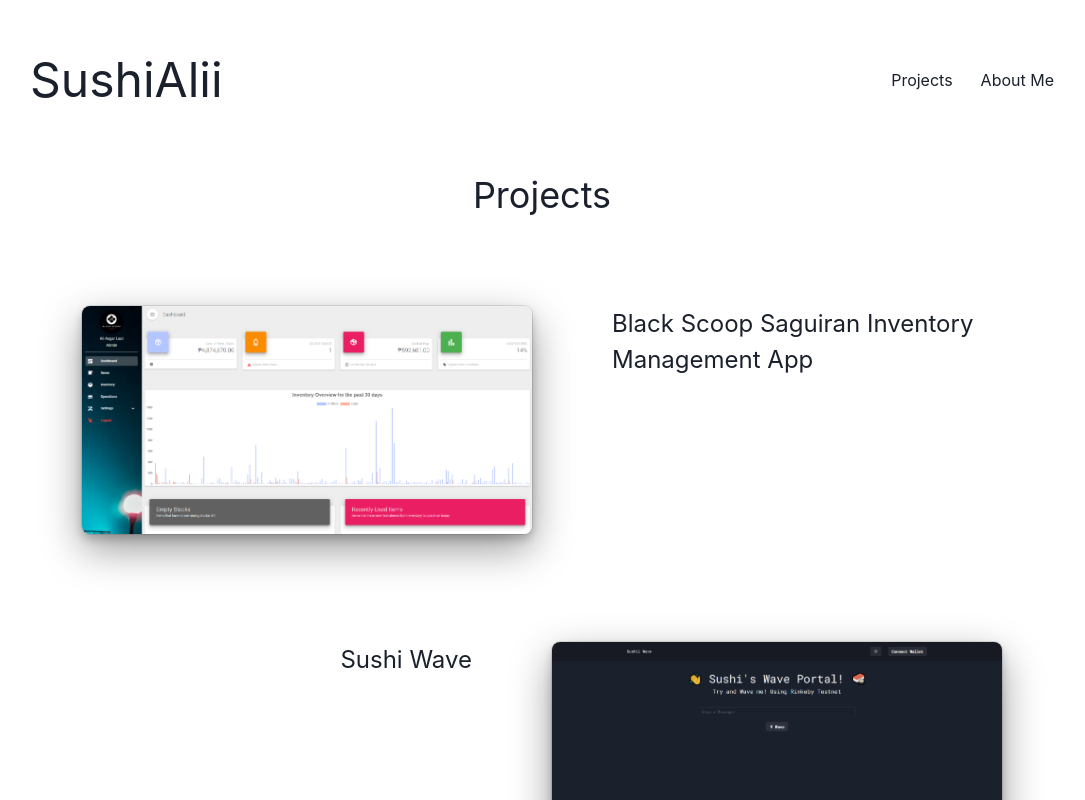
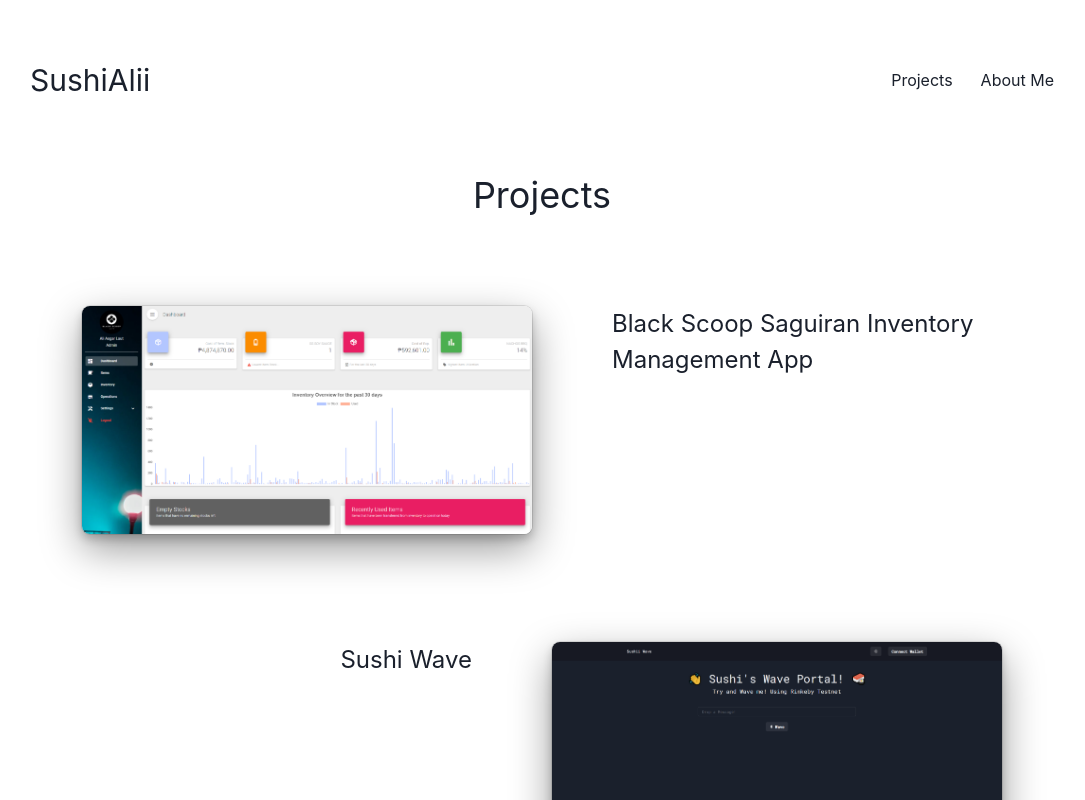
Before and after one commit to sushiAlii/portfolio, a Next.js app: page / in a window 1280 px wide. Shown: the top 800 px of the page, without its empty margins (98-1183 px from the left). Built offline with nearby package versions, Linux system fonts and the light colour scheme.

Commit message:
Changing font size and other alignments

```diff
--- a/components/Navbar.tsx
+++ b/components/Navbar.tsx
@@ -14,7 +14,7 @@ export const Navbar = () => {
   const { colorMode, toggleColorMode } = useColorMode();
 
   return (
-    <Box px={{ base: "4", md: "8" }} mt={10}>
+    <Box px={{ base: "4", md: "8" }} pt={10}>
       <Flex
         h={20}
         alignItems={"center"}
@@ -23,7 +23,7 @@ export const Navbar = () => {
         maxW="5xl"
       >
         <Link href="/" style={{ textDecoration: "none" }}>
-          <Text fontSize="5xl">SushiAlii</Text>
+          <Text fontSize="3xl">SushiAlii</Text>
         </Link>
 
         <Flex alignItems={"center"}>
```
